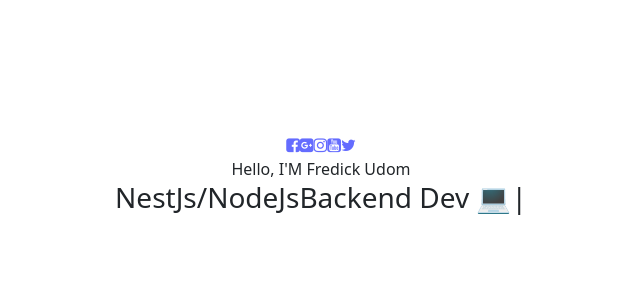
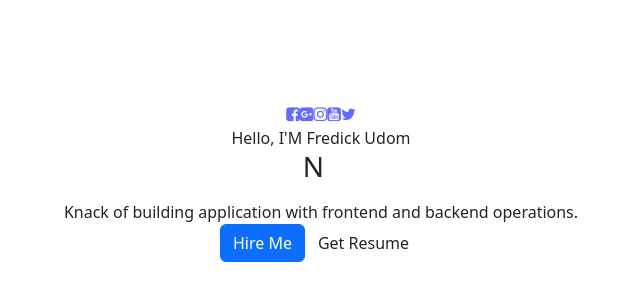
Before and after one commit to FredrickUdom/react-portfolio, a React (Vite) app: page / in a window 1280 px wide. Shown: the part 218-518 px from the top of the page, without its empty margins (319-959 px from the left). Built offline with nearby package versions, Linux system fonts and the light colour scheme.

Commit message:
adding a download resume button

```diff
--- a/src/PortfolioContainer/Home/Profile.jsx
+++ b/src/PortfolioContainer/Home/Profile.jsx
@@ -41,7 +41,7 @@ function Profile() {
                                 steps={[
                                     "Ethusiastic Techie 😎",
                                     3000,
-                                    "NestJs/NodeJsBackend Dev 💻",
+                                    "NestJs Backend Dev 💻",
                                     3000,
                                     "Html & Css Web Dev",
                                     3000,
@@ -50,7 +50,18 @@ function Profile() {
                                 ]}
                                 />
                             </h3>
+                            <span className="profile-role-tagline">
+                                Knack of building application with frontend and backend operations.
+                            </span>
                         </span>
+                    </div>
+                    <div className="profile-options">
+                        <button className="btn btn-primary">
+                            {" "}
+                            Hire Me {" "}
+                        </button>
+                        <a href="fredrickUdom_Resume.pdf" download=" Fredrick fredrickUdom_Resume.pdf"><button className="btn highlighted-btn">Get Resume</button></a>
+
                     </div>
                 </div>
             </div>
```
Also changed, not shown: 2 other files (tests, documents, lock files or other folders).
